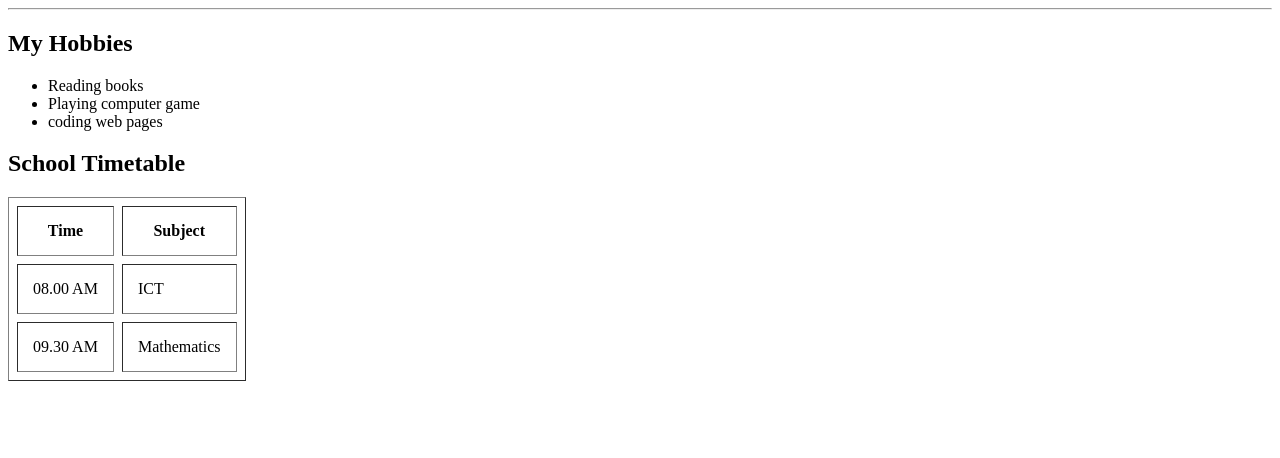
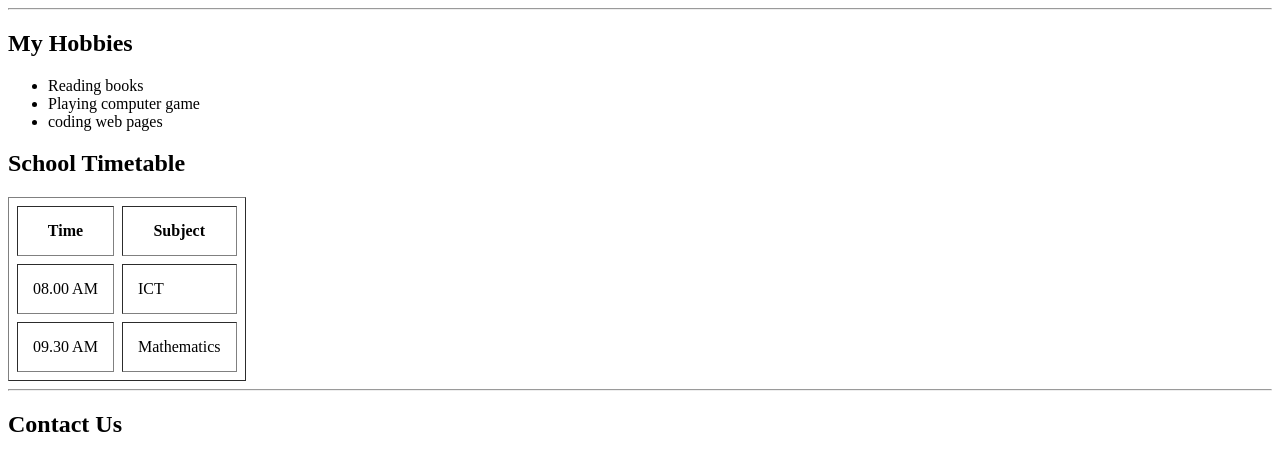
Before and after one commit to AMA5HA/welcome-to-web-page, a plain HTML site: page index.html in a window 1280 px wide. Shown: the part 759-1217 px from the top of the page. Before the commit the page ends 1148 px from the top, so only its background shows below. Drawn offline with Linux system fonts and the light colour scheme.

Commit message:
add contact us

```diff
--- a/index.html
+++ b/index.html
@@ -44,6 +44,9 @@
             <td>Mathematics</td>
         </tr>
     </table>
+    <hr>
+
+    <h2>Contact Us</h2>
 
 
 
```
